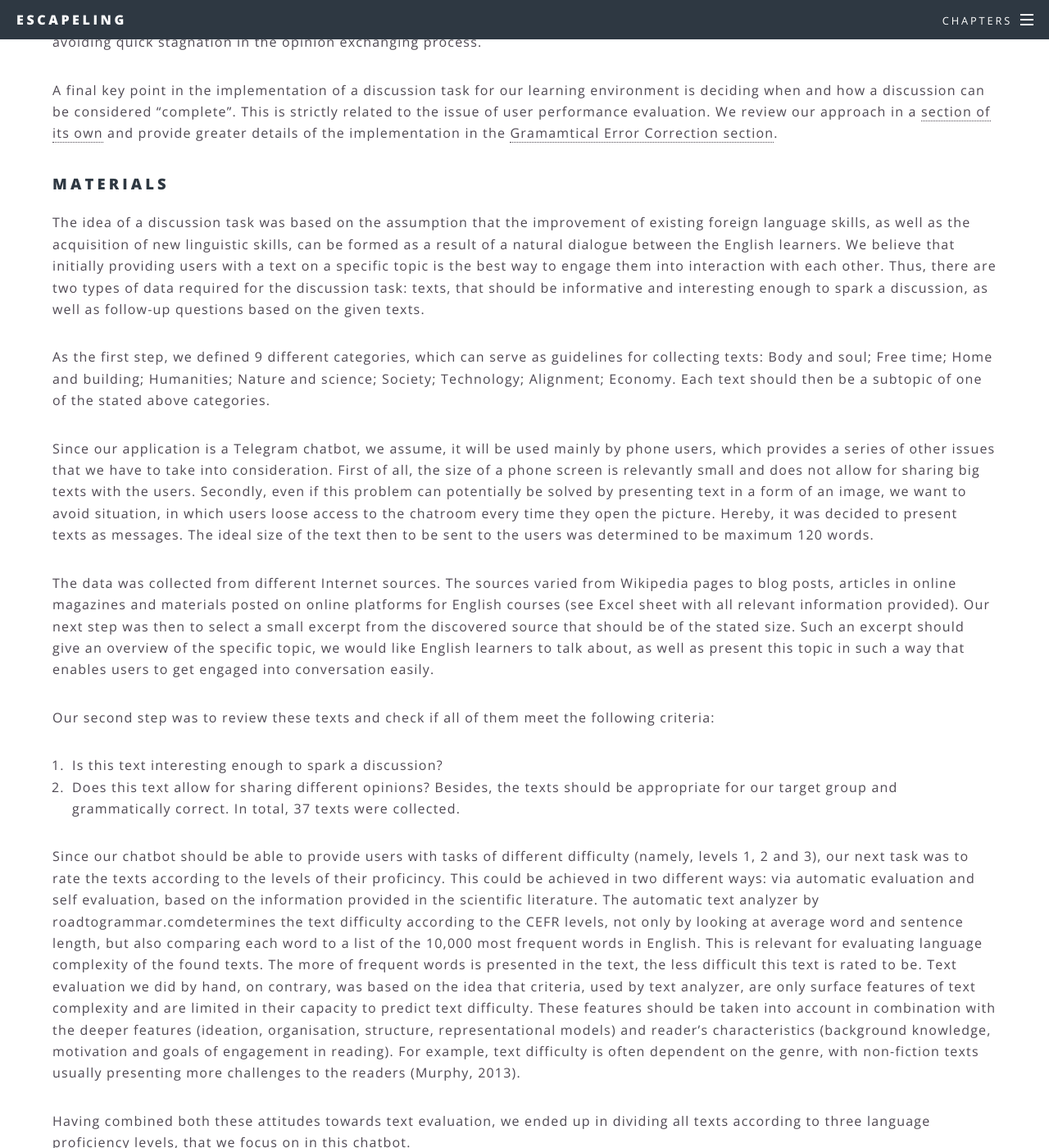
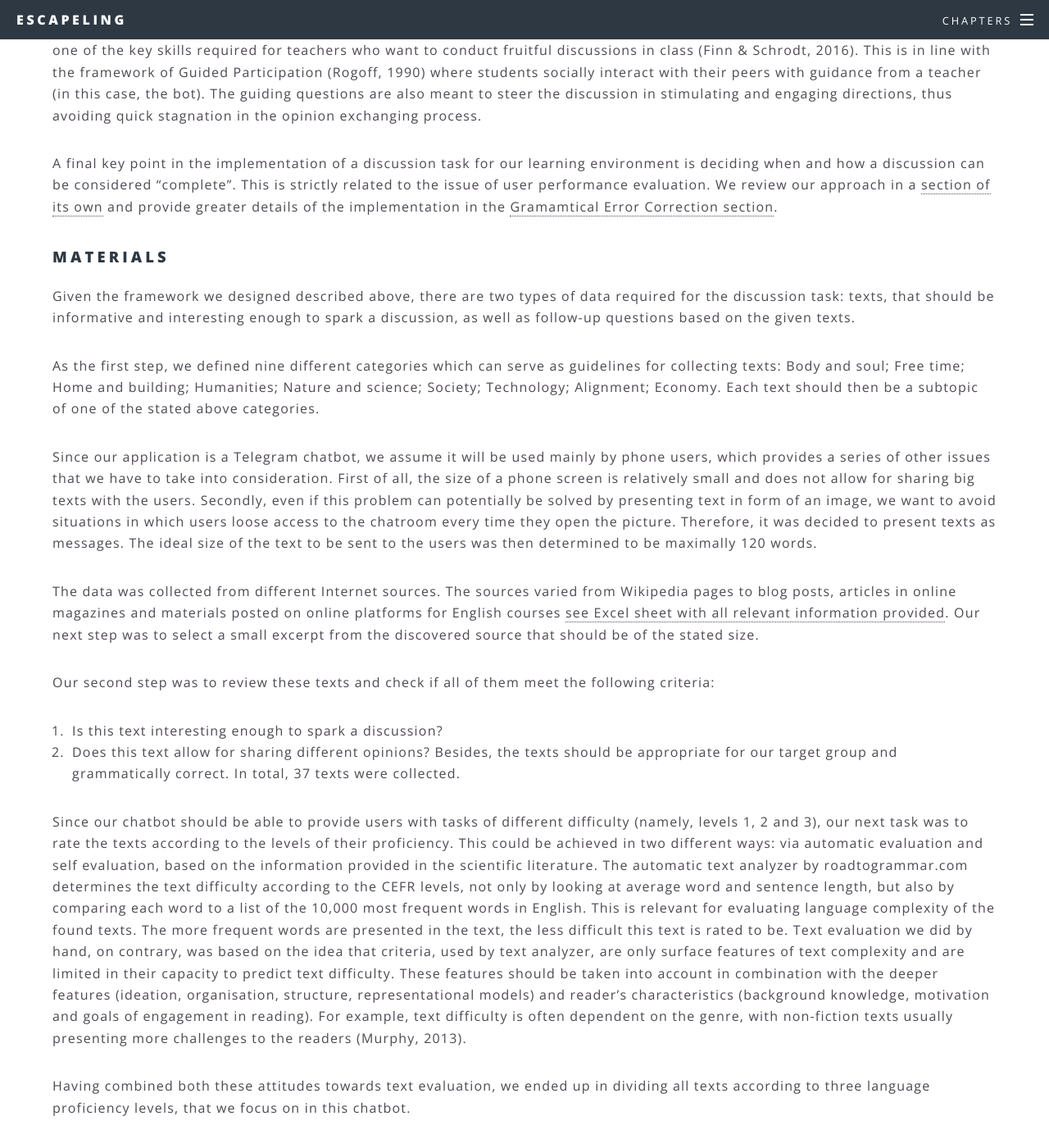
Before and after one commit to ALLUOS/ALLUOS.github.io, a Jekyll site: the page built from _posts/2021-03-02-discussion.md, in a window 1280 px wide and 1400 px high, scrolled down 2537 px. Shown: the whole window at 82% size. Built offline with Jekyll 4.4.1, drawn with Linux system fonts in a browser that asks for light colours; our own code applies the rules of GitHub Pages for plain Markdown files; some of the changed text lies outside the part shown.

Commit message:
further edits

```diff
--- a/_posts/2021-03-02-discussion.md
+++ b/_posts/2021-03-02-discussion.md
@@ -6,7 +6,7 @@
    tag: \#design
  - title: Implementation process
    tag: \#implementation
-- title: References
+ - title: References
    tag: \#references
 description: Learn more about the discussion task.
 image:
@@ -51,20 +51,20 @@
 
 ### Materials
 
-The idea of a discussion task was based on the assumption that the improvement of existing foreign language skills, as well as the acquisition of new linguistic skills, can be formed as a result of a natural dialogue between the English learners. We believe that initially providing users with a text on a specific topic is the best way to engage them into interaction with each other. Thus, there are two types of data required for the discussion task: texts, that should be informative and interesting enough to spark a discussion, as well as follow-up questions based on the given texts.
+Given the framework we designed described above, there are two types of data required for the discussion task: texts, that should be informative and interesting enough to spark a discussion, as well as follow-up questions based on the given texts.
 
-As the first step, we defined 9 different categories, which can serve as guidelines for collecting texts: Body and soul; Free time; Home and building; Humanities; Nature and science; Society; Technology; Alignment; Economy. Each text should then be a subtopic of one of the stated above categories.
+As the first step, we defined nine different categories which can serve as guidelines for collecting texts: Body and soul; Free time; Home and building; Humanities; Nature and science; Society; Technology; Alignment; Economy. Each text should then be a subtopic of one of the stated above categories.
 
-Since our application is a Telegram chatbot, we assume, it will be used mainly by phone users, which provides a series of other issues that we have to take into consideration. First of all, the size of a phone screen is relevantly small and does not allow for sharing big texts with the users. Secondly, even if this problem can potentially be solved by presenting text in a form of an image, we want to avoid situation, in which users loose access to the chatroom every time they open the picture. Hereby, it was decided to present texts as messages. The ideal size of the text then to be sent to the users was determined to be maximum 120 words.
+Since our application is a Telegram chatbot, we assume it will be used mainly by phone users, which provides a series of other issues that we have to take into consideration. First of all, the size of a phone screen is relatively small and does not allow for sharing big texts with the users. Secondly, even if this problem can potentially be solved by presenting text in form of an image, we want to avoid situations in which users loose access to the chatroom every time they open the picture. Therefore, it was decided to present texts as messages. The ideal size of the text to be sent to the users was then determined to be maximally 120 words.
 
-The data was collected from different Internet sources. The sources varied from Wikipedia pages to blog posts, articles in online magazines and materials posted on online platforms for English courses (see Excel sheet with all relevant information provided). Our next step was then to select a small excerpt from the discovered source that should be of the stated size. Such an excerpt should give an overview of the specific topic, we would like English learners to talk about, as well as present this topic in such a way that enables users to get engaged into conversation easily.
+The data was collected from different Internet sources. The sources varied from Wikipedia pages to blog posts, articles in online magazines and materials posted on online platforms for English courses [see Excel sheet with all relevant information provided](link?). Our next step was to select a small excerpt from the discovered source that should be of the stated size.
 
 Our second step was to review these texts and check if all of them meet the following criteria:
 1. Is this text interesting enough to spark a discussion?
 2. Does this text allow for sharing different opinions?
 Besides, the texts should be appropriate for our target group and grammatically correct. In total, 37 texts were collected.
 
-Since our chatbot should be able to provide users with tasks of different difficulty (namely, levels 1, 2 and 3), our next task was to rate the texts according to the levels of their proficincy. This could be achieved in two different ways: via automatic evaluation and self evaluation, based on the information provided in the scientific literature. The automatic text analyzer by roadtogrammar.comdetermines the text difficulty according to the CEFR levels, not only by looking at average word and sentence length, but also comparing each word to a list of the 10,000 most frequent words in English. This is relevant for evaluating language complexity of the found texts. The more of frequent words is presented in the text, the less difficult this text is rated to be. Text evaluation we did by hand, on contrary, was based on the idea that criteria, used by text analyzer, are only surface features of text complexity and are limited in their capacity to predict text difficulty. These features should be taken into account in combination with the deeper features (ideation, organisation, structure, representational models) and reader's characteristics (background knowledge, motivation and goals of engagement in reading). For example, text difficulty is often dependent on the genre, with non-fiction texts usually presenting more challenges to the readers (Murphy, 2013).
+Since our chatbot should be able to provide users with tasks of different difficulty (namely, levels 1, 2 and 3), our next task was to rate the texts according to the levels of their proficiency. This could be achieved in two different ways: via automatic evaluation and self evaluation, based on the information provided in the scientific literature. The automatic text analyzer by roadtogrammar.com determines the text difficulty according to the CEFR levels, not only by looking at average word and sentence length, but also by comparing each word to a list of the 10,000 most frequent words in English. This is relevant for evaluating language complexity of the found texts. The more frequent words are presented in the text, the less difficult this text is rated to be. Text evaluation we did by hand, on contrary, was based on the idea that criteria, used by text analyzer, are only surface features of text complexity and are limited in their capacity to predict text difficulty. These features should be taken into account in combination with the deeper features (ideation, organisation, structure, representational models) and reader's characteristics (background knowledge, motivation and goals of engagement in reading). For example, text difficulty is often dependent on the genre, with non-fiction texts usually presenting more challenges to the readers (Murphy, 2013).
 
 Having combined both these attitudes towards text evaluation, we ended up in dividing all texts according to three language proficiency levels, that we focus on in this chatbot.
 
@@ -112,9 +112,11 @@
 
 Furthermore, vocabulary hints and short descriptions of words which are possibly new to the learners would be a valuable addition. This way probably an even bigger vocabulary learning effect could be achieved.
 
+<div id="implementation"></div>
+## Implementation process
 
 <div id="references"></div>
-### References
+## References
 Barson, J., Frommer, J. & Schwartz, M. (1993). Foreign Language Learning Using E-Mail in a Task-Oriented Perspective: Interuniversity Experiments in Communication and Collaboration. Journal of Education and Technology, 2 (4), 565-584.
 Beauvois, M. H. (1992). Computer-Assisted Classroom Discussion in the Foreign Language Classroom: Conversation in Slow Motion. Foreign Language Annals, 25(5), 455–464. https://doi.org/10.1111/j.1944-9720.1992.tb01128.x
 Finn, A. N., & Schrodt, P. (2016). Teacher discussion facilitation: a new measure and its associations with students’ perceived understanding, interest, and engagement. Communication Education, 65(4), 445–462. https://doi.org/10.1080/03634523.2016.1202997
```
